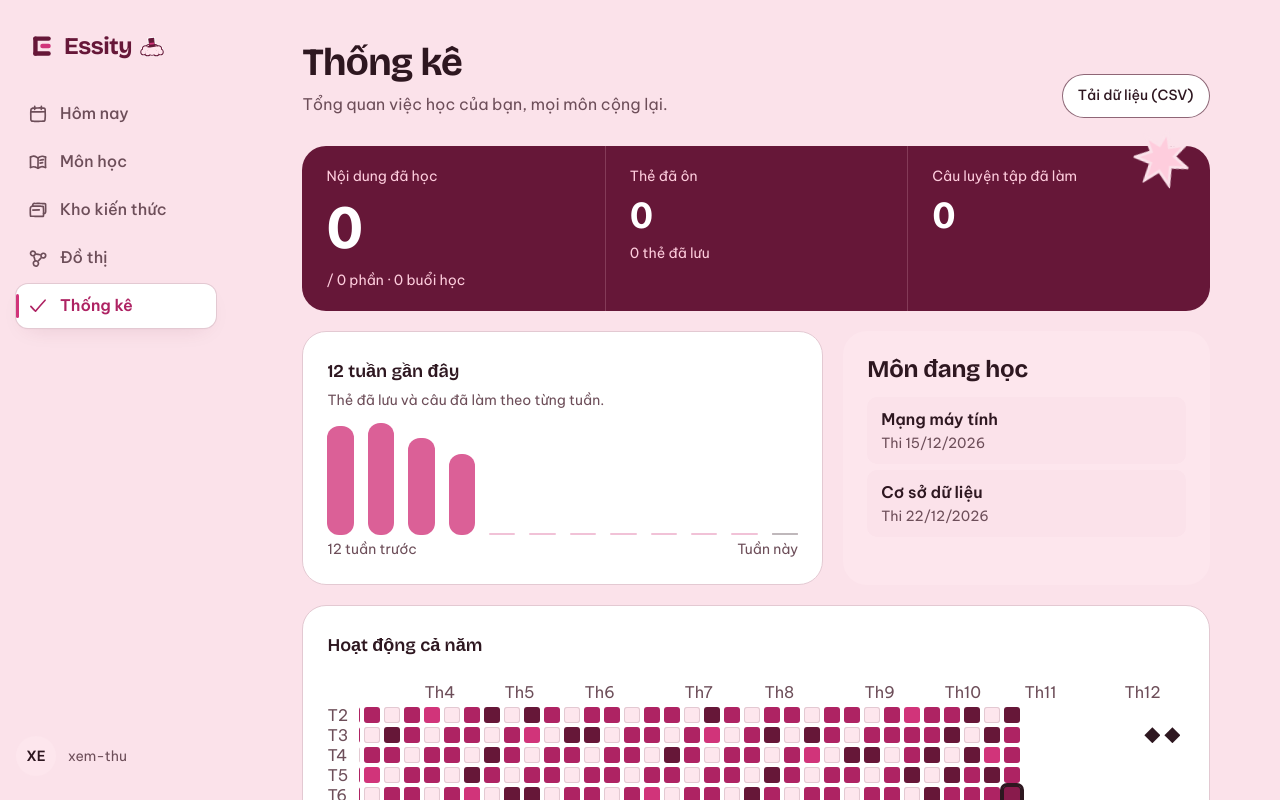
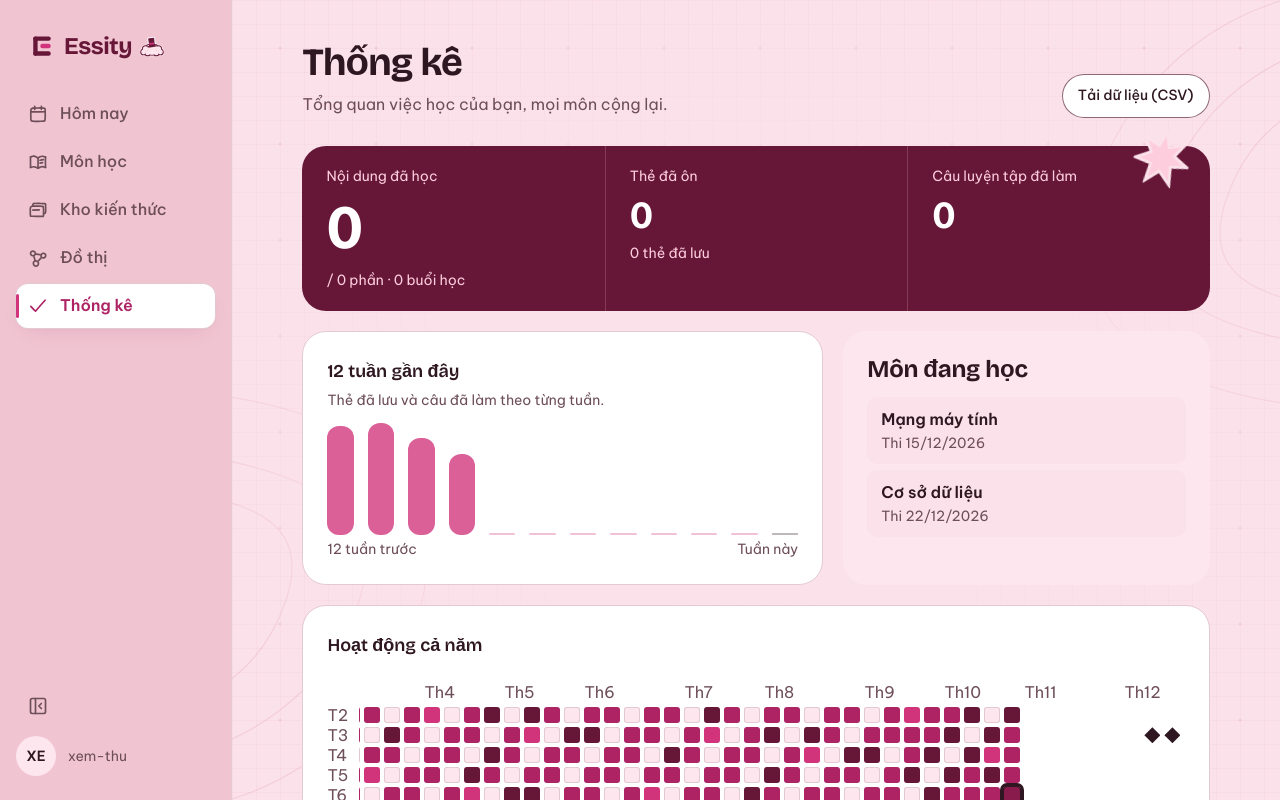
Before and after one commit to Nha-Cong-Dong/Essity, a Next.js app in the folder apps/web/: page /design-preview/stats in a window 1280 px wide. Shown: the top 800 px of the page. Built offline with nearby package versions, Linux system fonts and the light colour scheme.

Commit message:
SHELL-ART: art backdrop on AppShell, own rail colour, collapsible sidebar

```diff
--- a/apps/web/app/globals.css
+++ b/apps/web/app/globals.css
@@ -30,6 +30,13 @@
   }
 }
 
+/* SHELL-ART: the left rail is collapsed to icons when <html data-rail="collapsed"> (components/rail-toggle.tsx). */
+@custom-variant rail-collapsed (html[data-rail="collapsed"] &);
+
+html[data-rail="collapsed"] {
+  --rail-w: 64px;
+}
+
 @theme inline {
   --font-sans: var(--font-be-vietnam-pro), ui-sans-serif, system-ui, sans-serif;
   --font-display: var(--font-bricolage), ui-sans-serif, system-ui, sans-serif;
@@ -56,6 +63,8 @@
   --color-ink: var(--ink);
   --color-ink-soft: var(--ink-soft);
   --color-line: var(--line);
+  --color-rail: var(--rail);
+  --color-art: var(--art);
   --color-line-strong: var(--line-strong);
   --color-hong: var(--hong);
   --color-on-hong: var(--on-hong);
@@ -217,6 +226,7 @@
   --col-focus: 1040px; /* the answer and result screen, two columns (final §5, plan D-13) */
   --col-session: 720px; /* the study session: one column (T7.12a C6) */
   --header-h: 64px;
+  --rail-w: 232px; /* SHELL-ART: left rail, 64px when collapsed (html[data-rail="collapsed"]) */
   --header-focus-h: 56px;
   --space-group: 24px;
   --space-section: 64px;
@@ -250,6 +260,9 @@
   --ink: #2e1720;
   --ink-soft: #6d4e59;
   --line: #e3c9d2; /* decoration */
+  --rail: #f1c4d2; /* SHELL-ART: the left rail, one step deeper than --bg (ink-soft on it 4.6) */
+  --art: rgb(174 35 99 / 0.1); /* SHELL-ART: dots and contour lines behind the page, decoration only */
+  --art-grid: rgb(174 35 99 / 0.06);
   --line-strong: #8f6676; /* input borders reach 3:1 */
   --hong: #d1347a; /* brand fill: buttons and blocks. Never body text on a light surface (3.83): use --hong-text */
   --on-hong: #ffffff;
@@ -340,6 +353,9 @@
     --ink: #f6ebef;
     --ink-soft: #c8abb5;
     --line: #4e353e;
+  --rail: #1d1115; /* SHELL-ART: lighter than --bg so the rail reads as its own surface */
+  --art: rgb(252 123 173 / 0.1);
+  --art-grid: rgb(252 123 173 / 0.05);
     --line-strong: #9d7d8c; /* v4 spec #8a6b7a is 2.69 on --raised */
     --hong: #fc7bad;
     --on-hong: #1c0c12;
@@ -432,6 +448,9 @@
   --ink: #f6ebef;
   --ink-soft: #c8abb5;
   --line: #4e353e;
+  --rail: #1d1115; /* SHELL-ART: lighter than --bg so the rail reads as its own surface */
+  --art: rgb(252 123 173 / 0.1);
+  --art-grid: rgb(252 123 173 / 0.05);
   --line-strong: #9d7d8c; /* v4 spec #8a6b7a is 2.69 on --raised */
   --hong: #fc7bad;
   --on-hong: #1c0c12;
--- /dev/null
+++ b/apps/web/components/art-backdrop.tsx
@@ -0,0 +1,55 @@
+// SHELL-ART: a static, low-contrast backdrop for the content area of AppShell: a 24px grid, dots
+// every 96px and a few contour lines in two corners, all faded out toward the centre where text
+// sits. Decoration only (aria-hidden, no pointer events, no motion). The layer is as tall as the
+// page, its drawing is as tall as the window and sticks to it, so a long page does not stretch it.
+// Colours are --art-grid / --art (globals.css), so light and dark follow the palette.
+
+const CONTOUR_TR = [
+  "M1200 40 C1110 50 1040 110 1010 190 C980 270 1010 330 1200 350",
+  "M1200 90 C1135 100 1090 140 1070 200 C1050 260 1075 300 1200 310",
+  "M1200 -10 C1080 -10 980 70 940 180 C900 290 960 400 1200 410",
+  "M1200 140 C1160 150 1130 175 1125 210 C1120 245 1150 262 1200 264",
+];
+const CONTOUR_BL = [
+  "M0 760 C90 750 170 690 200 610 C230 530 190 470 0 450",
+  "M0 710 C65 700 110 660 130 600 C150 540 125 500 0 490",
+  "M0 810 C120 810 220 730 260 620 C300 510 240 400 0 390",
+  "M0 660 C40 650 70 625 75 590 C80 555 50 538 0 536",
+];
+
+export function ArtBackdrop() {
+  return (
+    <div aria-hidden="true" data-art="backdrop" className="pointer-events-none absolute inset-0 -z-10 overflow-hidden min-[1024px]:left-(--rail-w)">
+      <div
+        className="sticky top-0 h-dvh w-full"
+        style={{
+          maskImage: "radial-gradient(ellipse 70% 65% at 50% 50%, transparent 30%, #000 85%)",
+          WebkitMaskImage: "radial-gradient(ellipse 70% 65% at 50% 50%, transparent 30%, #000 85%)",
+        }}
+      >
+        <svg className="absolute inset-0 size-full" xmlns="http://www.w3.org/2000/svg">
+          <defs>
+            <pattern id="art-grid" width="24" height="24" patternUnits="userSpaceOnUse">
+              <path d="M24 0H0V24" fill="none" stroke="var(--art-grid)" strokeWidth="1" />
+            </pattern>
+            <pattern id="art-dots" width="96" height="96" patternUnits="userSpaceOnUse">
+              <circle cx="48" cy="48" r="1.5" fill="var(--art)" />
+            </pattern>
+          </defs>
+          <rect width="100%" height="100%" fill="url(#art-grid)" />
+          <rect width="100%" height="100%" fill="url(#art-dots)" />
+        </svg>
+        <svg className="absolute inset-0 size-full" viewBox="0 0 1200 800" preserveAspectRatio="xMidYMid slice" xmlns="http://www.w3.org/2000/svg">
+          <g fill="none" stroke="var(--art)" strokeWidth="1.25" strokeLinecap="round">
+            {CONTOUR_TR.map((d) => (
+              <path key={d} d={d} />
+            ))}
+            {CONTOUR_BL.map((d) => (
+              <path key={d} d={d} />
+            ))}
+          </g>
+        </svg>
+      </div>
+    </div>
+  );
+}
--- /dev/null
+++ b/apps/web/components/rail-toggle.tsx
@@ -0,0 +1,54 @@
+"use client";
+
+import { PanelLeftClose, PanelLeftOpen } from "lucide-react";
+import { useEffect, useState } from "react";
+
+export const RAIL_KEY = "essity.rail";
+
+/**
+ * SHELL-ART: collapse / expand button of the left rail (≥ 1024px). The state lives on
+ * <html data-rail="open|collapsed"> so the server-rendered rail and nav restyle through CSS
+ * (see the rail-collapsed variant in globals.css) and is remembered in localStorage. Default open;
+ * storage may be blocked, so every access is guarded.
+ */
+export function RailToggle() {
+  const [collapsed, setCollapsed] = useState(false);
+  useEffect(() => {
+    let saved: string | null = null;
+    try {
+      saved = localStorage.getItem(RAIL_KEY);
+    } catch {
+      /* storage blocked: stay open */
+    }
+    // Storage is not readable on the server, so the saved state can only be applied after mount.
+    // eslint-disable-next-line react-hooks/set-state-in-effect
+    if (saved === "collapsed") setCollapsed(true);
+    document.documentElement.dataset.rail = saved === "collapsed" ? "collapsed" : "open";
+  }, []);
+  function toggle() {
+    const next = !collapsed;
+    setCollapsed(next);
+    const value = next ? "collapsed" : "open";
+    document.documentElement.dataset.rail = value;
+    try {
+      localStorage.setItem(RAIL_KEY, value);
+    } catch {
+      /* not remembered */
+    }
+  }
+  const Icon = collapsed ? PanelLeftOpen : PanelLeftClose;
+  const label = collapsed ? "Mở rộng thanh bên" : "Thu gọn thanh bên";
+  return (
+    <button
+      type="button"
+      onClick={toggle}
+      aria-expanded={!collapsed}
+      aria-controls="app-rail"
+      aria-label={label}
+      title={label}
+      className="hidden size-11 shrink-0 items-center justify-center rounded-control text-ink-soft hover:bg-sheet/60 hover:text-ink focus-visible:outline-2 focus-visible:-outline-offset-2 focus-visible:outline-focus min-[1024px]:inline-flex"
+    >
+      <Icon aria-hidden="true" className="size-5" />
+    </button>
+  );
+}
--- a/apps/web/components/shells.tsx
+++ b/apps/web/components/shells.tsx
@@ -1,9 +1,11 @@
 import { CommandSlot } from "@/components/command-slot";
 import type { ReactNode } from "react";
 
+import { ArtBackdrop } from "@/components/art-backdrop";
 import { BrandMark } from "@/components/brand-mark";
 import { MainNav, type NavItem } from "@/components/main-nav";
 import { Mascot } from "@/components/mascot";
+import { RailToggle } from "@/components/rail-toggle";
 import { cn } from "@/lib/utils";
 
 // The three frames of design system v3.1 §5. Header and content share one container, so the
@@ -17,7 +19,7 @@ function Logo({ className }: { className?: string }) {
   return (
     <span className={cn("inline-flex items-center gap-2 font-display text-logo tracking-[-0.02em] text-(color:--logo-ink)", className)}>
       <BrandMark size={28} />
-      Essity
+      <span>Essity</span>
     </span>
   );
 }
@@ -64,7 +66,8 @@ export function AppShell({
   children: ReactNode;
 }) {
   return (
-    <div className="flex min-h-full flex-1 flex-col bg-bg min-[1024px]:flex-row">
+    <div className="relative isolate flex min-h-full flex-1 flex-col bg-bg min-[1024px]:flex-row">
+      <ArtBackdrop />
       <a
         href="#main"
         className="sr-only focus:not-sr-only focus:fixed focus:top-2 focus:left-2 focus:z-(--z-header) focus:inline-flex focus:min-h-11 focus:items-center focus:rounded-full focus:bg-sheet focus:px-4 focus:font-medium focus:text-ink focus:inset-ring-2 focus:inset-ring-focus"
@@ -72,18 +75,21 @@ export function AppShell({
         Bỏ qua tới nội dung
       </a>
       <header
+        id="app-rail"
         className={cn(
           "sticky top-0 z-(--z-header) flex h-12 items-center gap-4 border-b border-line bg-bg px-4 sm:h-14",
-          "lg:h-dvh lg:w-58 lg:shrink-0 lg:flex-col lg:items-stretch lg:gap-0 lg:self-start lg:border-r-0 lg:border-b-0 lg:px-4 lg:pt-8 lg:pb-6",
+          "lg:h-dvh lg:w-(--rail-w) lg:shrink-0 lg:flex-col lg:items-stretch lg:gap-0 lg:self-start lg:border-r lg:border-b-0 lg:border-line lg:bg-rail lg:px-4 lg:pt-8 lg:pb-6",
+          "lg:transition-[width] lg:duration-150 motion-reduce:transition-none lg:rail-collapsed:px-2",
         )}
       >
-        <div className="flex items-center gap-2 min-[1024px]:px-3">
-          <Logo />
-          <Mascot pose="glyph" size="sm" className="hidden size-6 min-[1024px]:block" />
+        <div className="flex items-center gap-2 min-[1024px]:px-3 min-[1024px]:rail-collapsed:justify-center min-[1024px]:rail-collapsed:px-0">
+          <Logo className="min-[1024px]:rail-collapsed:[&>span]:sr-only min-[1024px]:rail-collapsed:gap-0" />
+          <Mascot pose="glyph" size="sm" className="hidden size-6 min-[1024px]:block min-[1024px]:rail-collapsed:hidden" />
         </div>
         <MainNav current={current} />
-        <div className="ml-auto flex min-w-10 justify-end min-[1024px]:mt-auto min-[1024px]:ml-0 min-[1024px]:justify-start">
-          {account}
+        <div className="ml-auto flex min-w-10 items-center justify-end min-[1024px]:mt-auto min-[1024px]:ml-0 min-[1024px]:flex-col min-[1024px]:items-stretch min-[1024px]:justify-start min-[1024px]:gap-2">
+          <RailToggle />
+          <div className="min-[1024px]:rail-collapsed:self-center">{account}</div>
         </div>
       </header>
       <main id="main" tabIndex={-1} className={cn(CONTAINER, "outline-none flex min-w-0 flex-1 flex-col pt-6 pb-[calc(56px+env(safe-area-inset-bottom)+16px)] min-[1024px]:pt-10 min-[1024px]:pb-24")}>
```
Also changed, not shown: apps/web/components/main-nav.tsx (+11 -4 lines), 2 other files (tests, documents, lock files or other folders).
